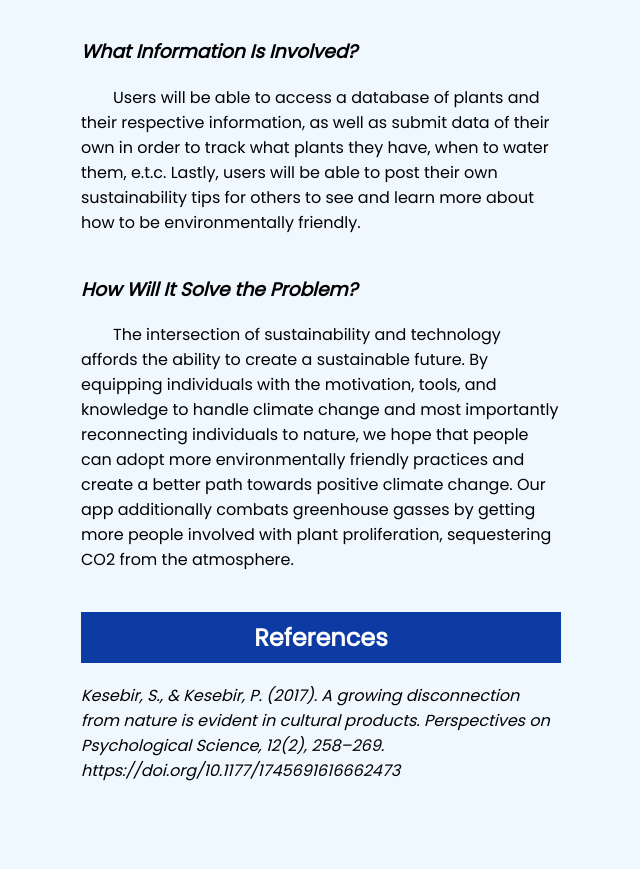
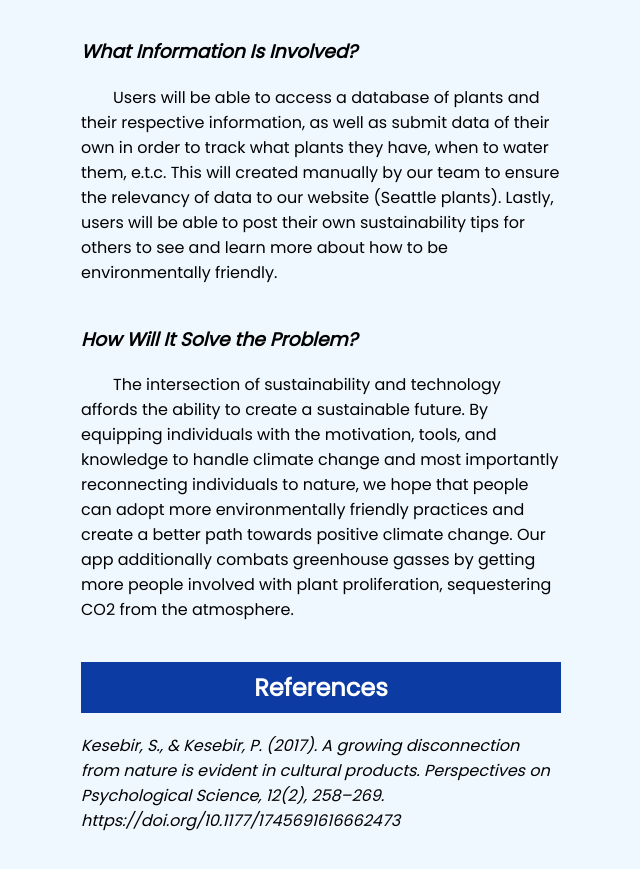
Before and after one commit to info340-su23/Planter, a plain HTML site: page proposal/proposal.html in a window 1280 px wide. Shown: the part 2714-3583 px from the top of the page, without its empty margins (319-959 px from the left). Drawn offline with Linux system fonts and the light colour scheme.

Commit message:
updated proposal description

```diff
--- a/proposal/proposal.html
+++ b/proposal/proposal.html
@@ -46,7 +46,7 @@
         </p>
         <h3>What Information Is Involved?</h3>
         <p>
-            Users will be able to access a database of plants and their respective information, as well as submit data of their own in order to track what plants they have, when to water them, e.t.c. Lastly, users will be able to post their own sustainability tips for others to see and learn more about how to be environmentally friendly.
+            Users will be able to access a database of plants and their respective information, as well as submit data of their own in order to track what plants they have, when to water them, e.t.c. This will created manually by our team to ensure the relevancy of data to our website (Seattle plants). Lastly, users will be able to post their own sustainability tips for others to see and learn more about how to be environmentally friendly.
         </p>
         <h3>How Will It Solve the Problem?</h3>
         <p>
```
